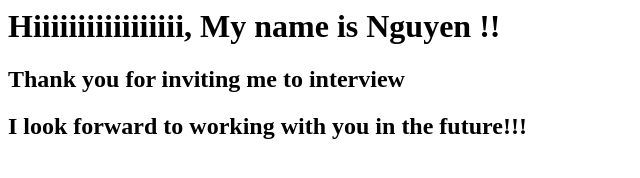
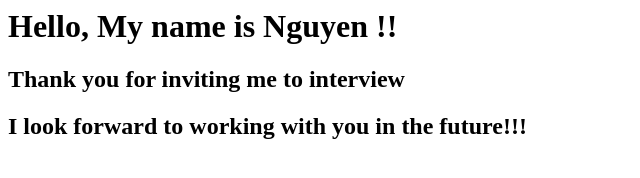
Before and after one commit to dtnguyen3011/webapp, a plain HTML site: page index.html in a window 1280 px wide. Shown: the whole page, without its empty margins (0-640 px from the left). Drawn offline with Linux system fonts and the light colour scheme.

Commit message:
Publish Code

```diff
--- a/index.html
+++ b/index.html
@@ -1,3 +1,3 @@
-<h1> Hiiiiiiiiiiiiiiiii, My name is Nguyen !!   </h1>
+<h1> Hello, My name is Nguyen !!   </h1>
 <h2> Thank you for inviting me to interview </h2>
 <h2> I look forward to working with you in the future!!! </h2>
```
